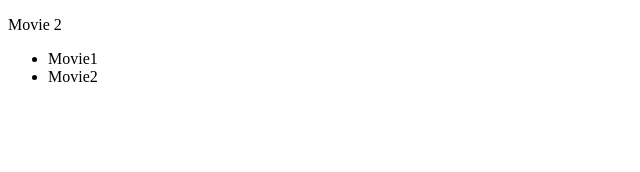
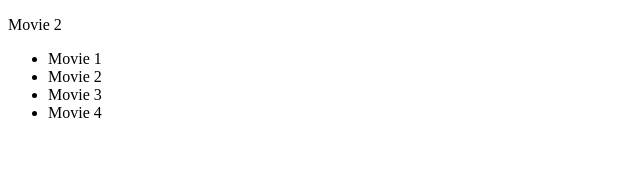
Before and after one commit to daniellequevedo/movie-cart, a React (Create React App) app: page / in a window 1280 px wide. Shown: the top 172 px of the page, without its empty margins (0-640 px from the left). Built offline with nearby package versions, Linux system fonts and the light colour scheme.

Commit message:
populating UI's selectionBox  with data file

```diff
--- a/src/components/SelectionBox.js
+++ b/src/components/SelectionBox.js
@@ -1,12 +1,17 @@
 import React from 'react';
+import products from '../data/products';
 
 const SelectionBox = ({changeSelectedProductHandler}, selectedProduct) => {
   return (
     <div id="selectionBox">
       <ul className="products">
-        {/* <!-- Populate this from JS --> */}
-        <li onClick={() => changeSelectedProductHandler('Movie 1')}>Movie1</li>
-        <li onClick={() => changeSelectedProductHandler('Movie 2')}>Movie2</li>
+        {products.map((item) => {
+          return (
+            <li key={item} onClick={() => changeSelectedProductHandler(item)}>
+              {item}
+            </li>
+          );
+        })}
       </ul>
     </div>
   );
--- a/src/data/products.js
+++ b/src/data/products.js
@@ -1,6 +1,8 @@
 let products = [
     "Movie 1",
-    "Movie 2"
+    "Movie 2",
+    "Movie 3",
+    "Movie 4"
 ];
 
 export default products;
--- a/src/index.js
+++ b/src/index.js
@@ -1,5 +1,6 @@
 import React from 'react';
-import ReactDOM, { render } from 'react-dom';
+// import ReactDOM, { render } from 'react-dom';
+import { render } from 'react-dom';
 import { createStore } from 'redux';
 import { Provider } from 'react-redux';
 import rootReducer from './reducers';
```
